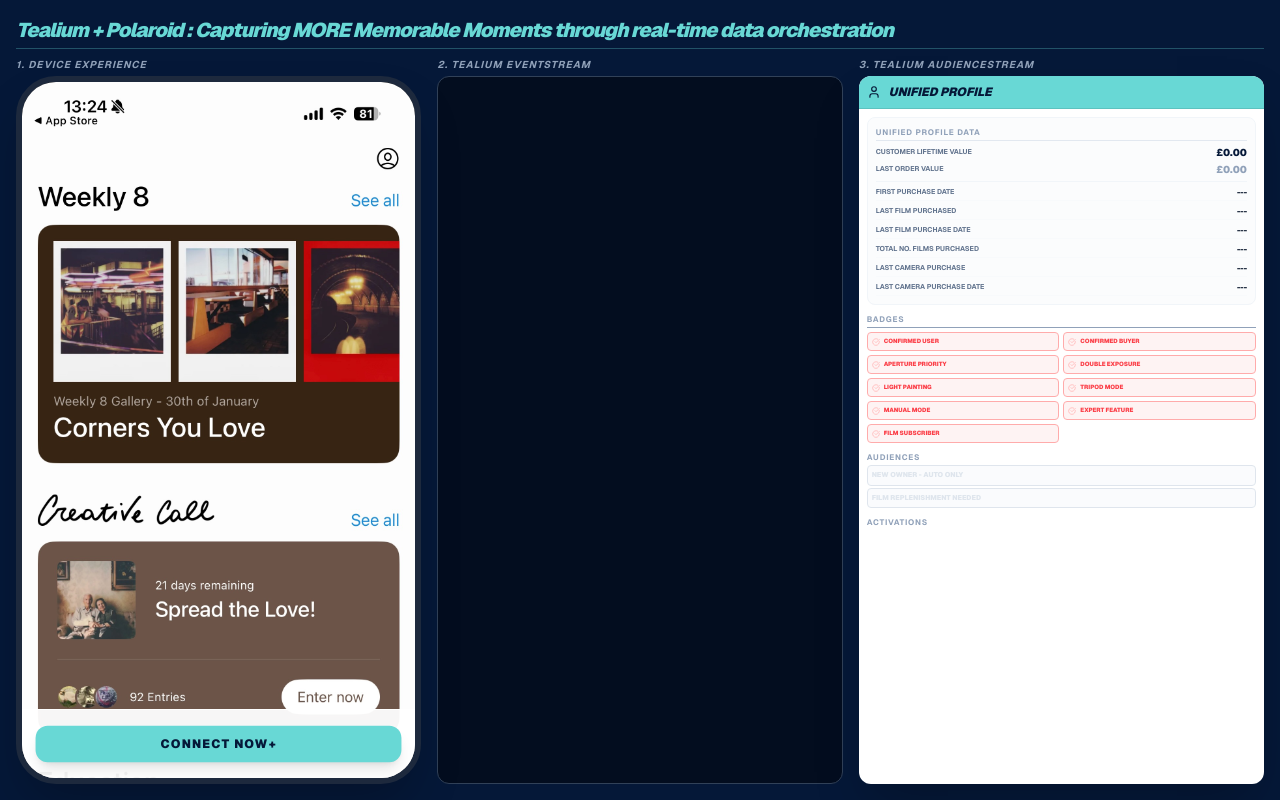
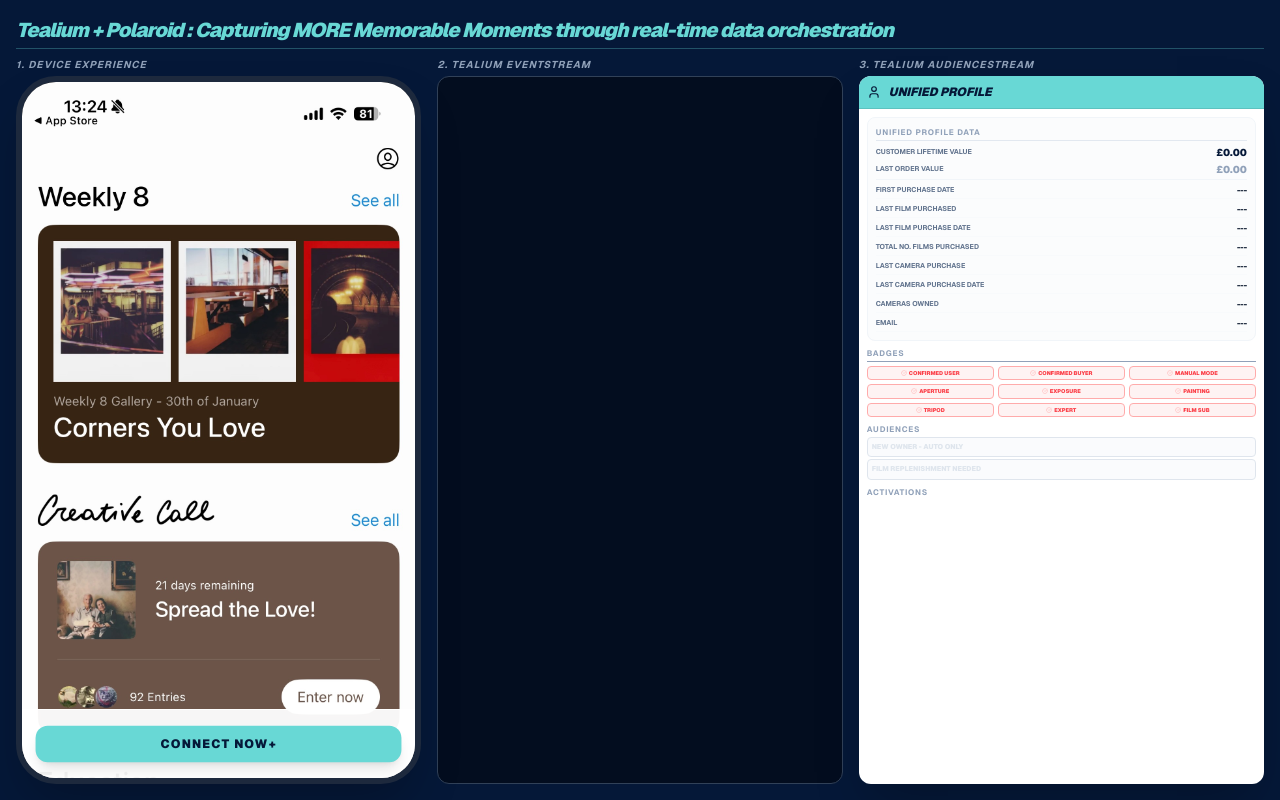
Before and after one commit to steveo2023/polaroid-tealium-demo, a Next.js app: page / in a window 1280 px wide. Built offline with nearby package versions, Linux system fonts and the light colour scheme.

Commit message:
Final Pitch Polish: Corrected CTA messaging and restored full attribute set

```diff
--- a/src/app/page.tsx
+++ b/src/app/page.tsx
@@ -45,7 +45,7 @@
     setStep(1);
     addEvent({ tealium_event: "device_connect", model: "now_plus", status: "success" });
     setTimeout(() => {
-      setStep(3); setClv(480.92); setLastOrderValue(16.99); // Initial LOV set to 16.99
+      setStep(3); setClv(480.92); setLastOrderValue(16.99);
       addEvent({ tealium_event: "visitor_identity_resolved", uid: "u_123456", clv: 480.92 });
       setShowNudge(true);
     }, 1500);
@@ -102,8 +102,7 @@
         </h1>
       </header>
 
-      <div className="max-w-7xl w-full mx-auto grid grid-cols-1 lg:grid-cols-3 gap-4 flex-1 min-h-0">
-
+      <div className="max-w-7xl w-full mx-auto grid grid-cols-1 lg:grid-cols-3 gap-4 flex-1 min-h-0 text-left">
         {/* PANE 1: IPHONE */}
         <div className="flex flex-col h-full min-h-0">
           <h2 className="text-[10px] font-bold uppercase tracking-widest text-slate-400 mb-1 italic tracking-tighter">1. Device Experience</h2>
@@ -136,7 +135,7 @@
               {showApertureNudge && (
                 <motion.div initial={{ y: 50 }} animate={{ y: -100 }} className="absolute bottom-16 left-4 right-4 bg-[#051838] text-white p-5 rounded-2xl border-t-4 border-[#68D8D5] z-50 shadow-2xl">
                    <p className="font-bold text-xs italic uppercase tracking-tighter text-[#68D8D5]">Evening Capture Detected</p>
-                   <p className="text-[10px] text-slate-200 mt-1 italic leading-relaxed text-left">Your film is nearly finished. Use Manual Mode aperture for better control.</p>
+                   <p className="text-[10px] text-slate-200 mt-1 italic leading-relaxed text-left">We've detected that your shooting at night. Why not try Manual Mode to get more control over your photos.</p>
                    <button onClick={handleActivateManual} className="w-full mt-3 py-2.5 bg-[#68D8D5] text-[#051838] text-[10px] font-black rounded-lg uppercase shadow-xl">Activate Manual Mode</button>
                 </motion.div>
               )}
@@ -144,7 +143,7 @@
                 <motion.div initial={{ scale: 0.8, opacity: 0 }} animate={{ scale: 1, opacity: 1 }} className="absolute top-1/2 left-4 right-4 -translate-y-1/2 bg-white text-black p-5 rounded-2xl shadow-[0_0_50px_rgba(0,0,0,0.5)] z-[60] border-2 border-black">
                    <Trophy className="mx-auto mb-1 text-[#68D8D5]" size={28} />
                    <p className="font-black text-xs uppercase italic text-center">Creative Flow Active</p>
-                   <p className="text-[10px] text-slate-600 mt-1 mb-3 font-medium leading-snug text-center">Keep the creative juices flowing. You're down to your last shot. Only 2 pictures left on the film.</p>
+                   <p className="text-[10px] text-slate-600 mt-1 mb-3 font-medium leading-snug text-center">Keep the creative juices flowing. You're down to your last few shot. Only 2 pictures left on the film.</p>
                    <button onClick={handleOrderFilm} className="w-full py-2.5 bg-[#68D8D5] text-[#051838] text-[10px] font-black rounded-lg uppercase flex items-center justify-center gap-2 shadow-xl"><ShoppingCart size={12} /> Order New Film Now</button>
                 </motion.div>
               )}
@@ -159,12 +158,12 @@
         </div>
 
         {/* PANE 2: EVENTSTREAM */}
-        <div className="flex flex-col h-full min-h-0">
+        <div className="flex flex-col h-full min-h-0 text-left">
           <h2 className="text-[10px] font-bold uppercase tracking-widest text-slate-400 mb-1 italic tracking-tighter">2. Tealium EventStream</h2>
           <div className="flex-1 bg-[#030d1f] rounded-xl border border-slate-700 p-3 font-mono text-[9px] overflow-y-auto scrollbar-thin">
             {events.map((ev, i) => (
-              <motion.div key={i} initial={{ opacity: 0 }} animate={{ opacity: 1 }} className="mb-3 p-2 rounded border border-slate-800 bg-blue-500/5">
-                <p className="text-[#68D8D5] font-bold mb-1 uppercase tracking-tighter">[{ev.timestamp}] Event Streamed</p>
+              <motion.div key={i} initial={{ opacity: 0 }} animate={{ opacity: 1 }} className="mb-3 p-2 rounded border border-slate-800 bg-blue-500/5 text-left">
+                <p className="text-[#68D8D5] font-bold mb-1 uppercase tracking-tighter text-left">[{ev.timestamp}] Event Streamed</p>
                 <pre className="text-slate-300 whitespace-pre-wrap leading-tight text-left">{JSON.stringify(ev, null, 2)}</pre>
               </motion.div>
             ))}
@@ -173,23 +172,23 @@
         </div>
 
         {/* PANE 3: CDP */}
-        <div className="flex flex-col h-full min-h-0">
+        <div className="flex flex-col h-full min-h-0 text-left">
           <h2 className="text-[10px] font-bold uppercase tracking-widest text-slate-400 mb-1 italic tracking-tighter">3. Tealium AudienceStream</h2>
           <div className="flex-1 bg-white rounded-xl text-slate-900 flex flex-col shadow-2xl overflow-hidden">
-            <div className="bg-[#68D8D5] p-2 flex justify-between items-center border-b border-black/10 shrink-0">
-               <div className="flex items-center gap-2 text-[#051838] font-black uppercase italic text-xs"><User size={14}/> Unified Profile</div>
+            <div className="bg-[#68D8D5] p-2 flex justify-between items-center border-b border-black/10 shrink-0 text-left">
+               <div className="flex items-center gap-2 text-[#051838] font-black uppercase italic text-xs text-left"><User size={14}/> Unified Profile</div>
                {step >= 3 && <div className="text-[8px] font-black px-1.5 py-0.5 bg-[#051838] text-white rounded">ID: u_123456</div>}
             </div>
 
-            <div className="p-2 space-y-2 overflow-y-hidden">
-              <section className="bg-slate-50/50 p-2 rounded-lg border border-slate-100">
-                <p className="text-[8px] text-slate-400 font-bold uppercase tracking-widest mb-1 border-b border-slate-200 pb-0.5">Unified Profile Data</p>
+            <div className="p-2 space-y-1.5 overflow-y-hidden text-left">
+              <section className="bg-slate-50/50 p-2 rounded-lg border border-slate-100 text-left">
+                <p className="text-[8px] text-slate-400 font-bold uppercase tracking-widest mb-1 border-b border-slate-200 pb-0.5 text-left">Unified Profile Data</p>
                 <div className="space-y-0.5">
                   <div className="flex justify-between items-center">
                     <span className="text-[7px] font-bold text-slate-500 uppercase">Customer Lifetime Value</span>
                     <span className={`font-black transition-all duration-700 ${orderComplete ? 'text-xl text-green-600' : 'text-[10px] text-[#051838]'}`}>£{clv.toFixed(2)}</span>
                   </div>
-                  <div className="flex justify-between items-center border-b border-slate-100 pb-1">
+                  <div className="flex justify-between items-center border-b border-slate-100 pb-0.5 text-left">
                     <span className="text-[7px] font-bold text-slate-500 uppercase">Last Order Value</span>
                     <span className={`font-black transition-all duration-700 ${orderComplete ? 'text-xl text-green-600' : 'text-[10px] text-slate-400'}`}>{lastOrderValue > 0 ? `£${lastOrderValue.toFixed(2)}` : "£0.00"}</span>
                   </div>
@@ -199,38 +198,40 @@
                   <Attribute label="Total No. Films Purchased" value={step >= 3 ? totalFilms.toString() : "---"} />
                   <Attribute label="Last Camera Purchase" value={step >= 3 ? "Polaroid Now+" : "---"} />
                   <Attribute label="Last Camera Purchase Date" value={step >= 3 ? lastCameraDate : "---"} />
+                  <Attribute label="Cameras Owned" value={step >= 3 ? "Flip, Now+" : "---"} />
+                  <Attribute label="Email" value={step >= 3 ? "demotealium@gmail.com" : "---"} />
                 </div>
               </section>
 
-              <section>
-                <p className="text-[8px] text-slate-400 font-bold uppercase tracking-widest mb-1 border-b pb-0.5">Badges</p>
-                <div className="grid grid-cols-2 gap-1">
+              <section className="text-left">
+                <p className="text-[8px] text-slate-400 font-bold uppercase tracking-widest mb-1 border-b pb-0.5 text-left">Badges</p>
+                <div className="grid grid-cols-3 gap-1">
                   <Badge label="Confirmed User" on={step >= 3} />
                   <Badge label="Confirmed Buyer" on={step >= 3} />
-                  <Badge label="Aperture Priority" on={videoTime >= 31} />
-                  <Badge label="Double Exposure" on={videoTime >= 45} />
-                  <Badge label="Light Painting" on={videoTime >= 67} />
-                  <Badge label="Tripod Mode" on={videoTime >= 80} />
                   <Badge label="Manual Mode" on={manualModeActive} />
-                  <Badge label="Expert Feature" on={step >= 4} />
-                  <Badge label="Film Subscriber" on={false} />
+                  <Badge label="Aperture" on={videoTime >= 31} />
+                  <Badge label="Exposure" on={videoTime >= 45} />
+                  <Badge label="Painting" on={videoTime >= 67} />
+                  <Badge label="Tripod" on={videoTime >= 80} />
+                  <Badge label="Expert" on={step >= 4} />
+                  <Badge label="Film Sub" on={false} />
                 </div>
               </section>
 
-              <section>
-                <p className="text-[8px] text-slate-400 font-bold uppercase tracking-widest mb-0.5">Audiences</p>
-                <div className="space-y-0.5">
+              <section className="text-left">
+                <p className="text-[8px] text-slate-400 font-bold uppercase tracking-widest mb-0.5 text-left">Audiences</p>
+                <div className="space-y-0.5 text-left">
                   <div className={`p-1 rounded font-black uppercase text-[7px] border ${step >= 3 ? 'bg-[#007CC2] text-white border-[#006699]' : 'bg-slate-50 text-slate-300 opacity-60'}`}>New Owner - Auto Only</div>
                   <div className={`p-1 rounded font-black uppercase text-[7px] border ${showFilmNudge || orderComplete ? 'bg-[#007CC2] text-white border-[#006699]' : 'bg-slate-50 text-slate-300 opacity-60'}`}>Film Replenishment Needed</div>
                 </div>
               </section>
 
-              <section className="pb-1">
-                <p className="text-[8px] text-slate-400 font-bold uppercase tracking-widest mb-0.5">Activations</p>
-                <div className="space-y-0.5">
-                  {step >= 3 && <div className="p-1 bg-slate-900 text-white rounded font-bold text-[7px] flex justify-between border-l-2 border-[#68D8D5]"><span><Send size={8} className="inline mr-1 text-[#68D8D5]"/> Onboarding</span><CheckCircle size={8} className="text-green-500"/></div>}
-                  {manualModeActive && <div className="p-1 bg-slate-900 text-white rounded font-bold text-[7px] flex justify-between border-l-2 border-[#68D8D5]"><span><Zap size={8} className="inline mr-1 text-[#68D8D5]"/> Night Mode</span><span className="text-green-500">ACTIVE</span></div>}
-                  {(showFilmNudge || orderComplete) && <div className="p-1 bg-[#051838] text-white rounded font-bold text-[7px] flex justify-between border-l-2 border-[#68D8D5]"><span><Trophy size={8} className="inline mr-1 text-[#68D8D5]"/> Replenishment</span><span className="text-[#68D8D5] animate-pulse">SENT</span></div>}
+              <section className="pb-1 text-left">
+                <p className="text-[8px] text-slate-400 font-bold uppercase tracking-widest mb-0.5 text-left text-left">Activations</p>
+                <div className="space-y-0.5 text-left">
+                  {step >= 3 && <div className="p-1 bg-slate-900 text-white rounded font-bold text-[7px] flex justify-between border-l-2 border-[#68D8D5] text-left"><span><Send size={8} className="inline mr-1 text-[#68D8D5]"/> Onboarding</span><CheckCircle size={8} className="text-green-500"/></div>}
+                  {manualModeActive && <div className="p-1 bg-slate-900 text-white rounded font-bold text-[7px] flex justify-between border-l-2 border-[#68D8D5] text-left"><span><Zap size={8} className="inline mr-1 text-[#68D8D5]"/> Night Mode</span><span className="text-green-500">ACTIVE</span></div>}
+                  {(showFilmNudge || orderComplete) && <div className="p-1 bg-[#051838] text-white rounded font-bold text-[7px] flex justify-between border-l-2 border-[#68D8D5] text-left"><span><Trophy size={8} className="inline mr-1 text-[#68D8D5]"/> Replenishment</span><span className="text-[#68D8D5] animate-pulse">SENT</span></div>}
                 </div>
               </section>
             </div>
@@ -243,7 +244,7 @@
 
 function Attribute({ label, value }: { label: string, value: string }) {
   return (
-    <div className="flex justify-between items-center py-0.5 border-b border-slate-50">
+    <div className="flex justify-between items-center py-0.5 border-b border-slate-50 text-left">
       <span className="text-[7px] font-bold text-slate-500 uppercase">{label}</span>
       <span className="text-[8px] font-black text-slate-800">{value}</span>
     </div>
@@ -252,8 +253,8 @@
 
 function Badge({ label, on }: { label: string, on?: boolean }) {
   return (
-    <div className={`p-1 rounded border text-[6px] font-black uppercase flex items-center gap-1 transition-all duration-700 ${on ? 'bg-green-100 border-green-400 text-green-800' : 'bg-red-50 border-red-300 text-red-500 opacity-90'}`}>
-      <CheckCircle size={8} className={on ? 'text-green-600' : 'text-red-300'} /> {label}
+    <div className={`p-0.5 rounded border text-[5.5px] font-black uppercase flex items-center justify-center gap-0.5 transition-all duration-700 ${on ? 'bg-green-100 border-green-400 text-green-800' : 'bg-red-50 border-red-300 text-red-500 opacity-90'}`}>
+      <CheckCircle size={6} className={on ? 'text-green-600' : 'text-red-300'} /> {label}
     </div>
   );
 }
```
